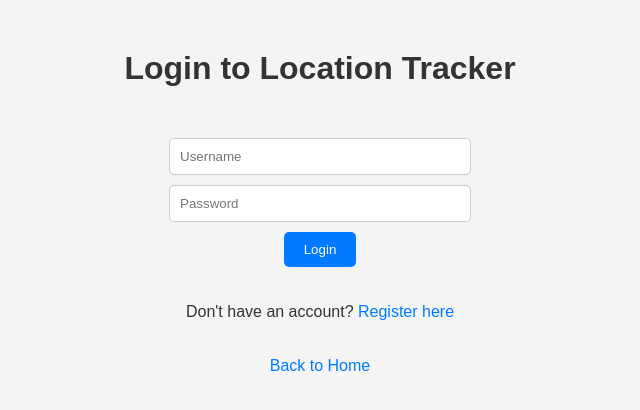
After one commit to 21-Mohit/Location_tracker, a Flask app: page /login in a window 1280 px wide. The commit adds this page. Shown: the top 410 px of the page, without its empty margins (320-960 px from the left). Run offline with Flask 3, Linux system fonts and the light colour scheme.

Commit message:
adding login feature

```diff
--- a/app.py
+++ b/app.py
@@ -1,21 +1,57 @@
-from flask import Flask, render_template, request, jsonify
-from db import  update_coordinates
+from flask import Flask, render_template, request, jsonify, redirect,url_for ,session
+from db import  update_coordinates,find_user_by_name, create_user
 from dotenv import load_dotenv
+from flask_bcrypt import Bcrypt
 import os
 
 app = Flask(__name__)
 app.secret_key = "my_secret_key"
 
 load_dotenv()
+bcrypt = Bcrypt(app)
 
 @app.route('/')
 def index():
+
     return render_template('index.html')
 
 @app.route('/track')
 def track():
+   # app.logger.info(type(session))
+    #app.logger.info(session)
+    #flag = 'user_id' not in session
+    #app.logger.info(flag)
+    #if 'user_id' not in session:
+       # return redirect(url_for('login'))
     api_key = os.getenv('API')
+
     return render_template('tracking.html',API_KEY = api_key)
+
+@app.route('/register', methods=['GET', 'POST'])
+def register():
+    if request.method == 'POST':
+        username = request.form['username']
+        password = request.form['password']
+        #bcrypt.generate_password_hash(request.form['password']).decode('utf-8')
+        create_user(username, password)  # insert user into the database
+        return redirect(url_for('login'))
+    return render_template('register.html')
+
+@app.route('/login', methods=['GET', 'POST'])
+def login():
+    if request.method == 'POST':
+        username = request.form['username']
+        password = request.form['password']
+        user = find_user_by_name(username)
+        app.logger.info(user)
+        #app.logger.info(f'username and password is {username },{password}')
+        if user and user.get('password')==password:
+            session['user_id'] = str(user['_id'])   # Storing user ID in session
+            #app.logger.info(f'user_id while storing in session {username}')
+            return redirect(url_for('track'))
+        else:
+            return "Invalid username or password", 401
+    return render_template('login.html')
 
 @app.route('/update-location', methods=['POST'])
 def update_location():
@@ -33,5 +69,5 @@ def update_location():
         app.log_exception(f'getting exception in updating location, data is {data}')
 
 if __name__ == '__main__':
-    port = int(os.environ.get('PORT', 5002))
+    port = int(os.environ.get('PORT', 5003))
     app.run(debug=True, host = '0.0.0.0', port = port)
--- /dev/null
+++ b/templates/login.html
@@ -0,0 +1,61 @@
+<!DOCTYPE html>
+<html lang="en">
+<head>
+    <meta charset="UTF-8">
+    <meta name="viewport" content="width=device-width, initial-scale=1.0">
+    <title>Login - Location Tracker</title>
+    <style>
+        body {
+            font-family: Arial, sans-serif;
+            text-align: center;
+            background-color: #f4f4f4;
+            color: #333;
+        }
+        h1 {
+            margin-top: 50px;
+        }
+        form {
+            display: inline-block;
+            margin-top: 20px;
+        }
+        input {
+            display: block;
+            margin: 10px auto;
+            padding: 10px;
+            width: 280px;
+            border: 1px solid #ccc;
+            border-radius: 5px;
+        }
+        button {
+            padding: 10px 20px;
+            background-color: #007BFF;
+            color: white;
+            border: none;
+            border-radius: 5px;
+            cursor: pointer;
+        }
+        button:hover {
+            background-color: #0056b3;
+        }
+        a {
+            margin-top: 20px;
+            display: inline-block;
+            color: #007BFF;
+            text-decoration: none;
+        }
+        a:hover {
+            text-decoration: underline;
+        }
+    </style>
+</head>
+<body>
+    <h1>Login to Location Tracker</h1>
+    <form id="login" method="post" action="/login">
+        <input type="text" id="username" name="username" placeholder="Username" required>
+        <input type="password" id="password" name="password" placeholder="Password" required>
+        <button type="submit">Login</button>
+    </form>
+    <p>Don't have an account? <a href="register">Register here</a></p>
+    <p><a href="/">Back to Home</a></p>
+</body>
+</html>
```
Also changed, not shown: db.py (+35 -11 lines), templates/index.html (+25 -0 lines), templates/register.html (added, +61 -0 lines), templates/tracking.html (+36 -23 lines).
